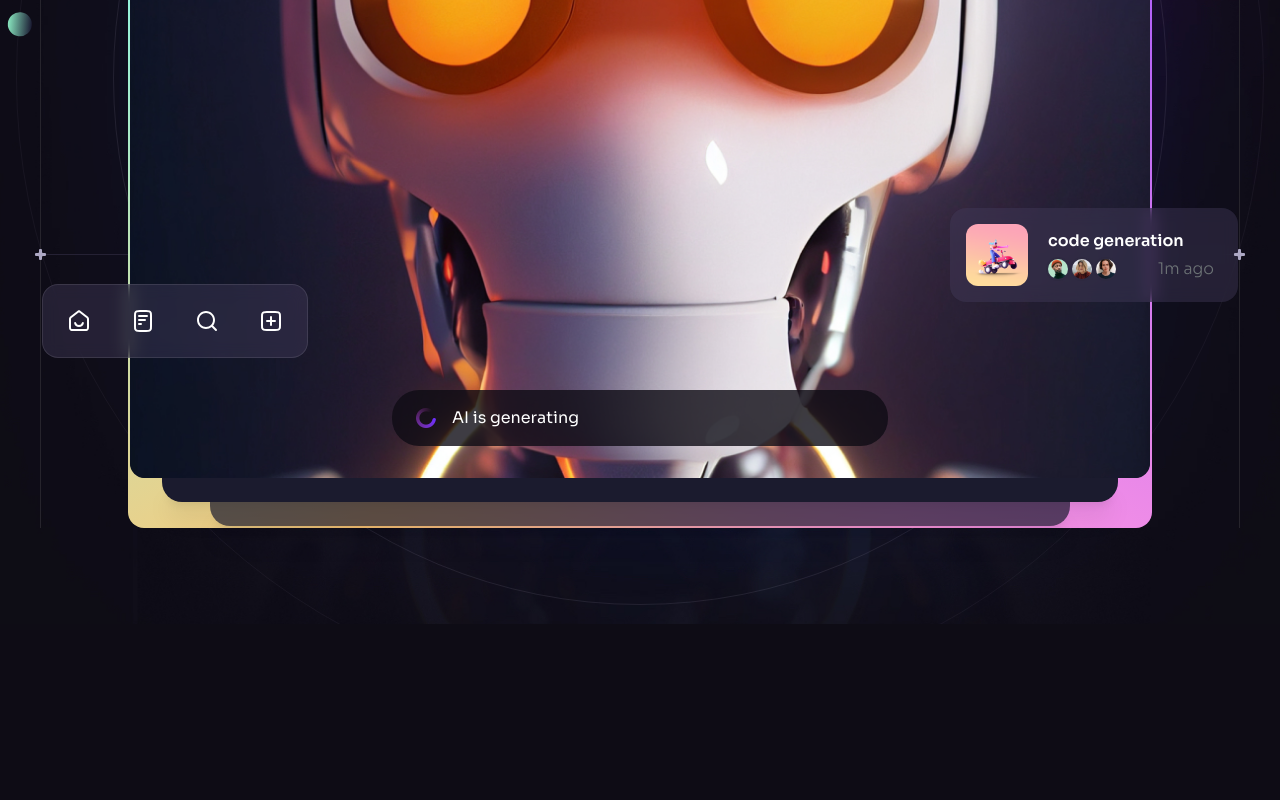
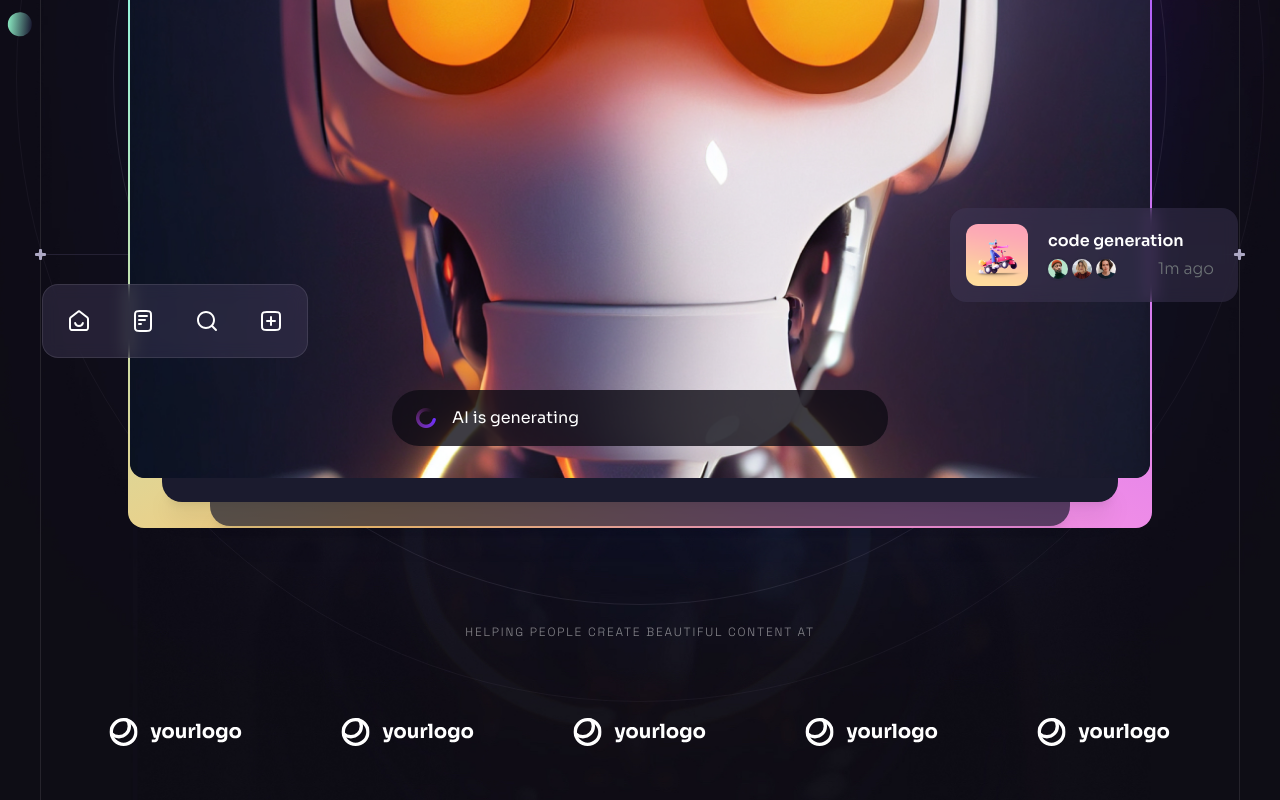
Before and after one commit to ERFAN-REVENANT/brainwave-react, a React (Vite) app: page / in a window 1280 px wide. Shown: the part 622-1422 px from the top of the page. Before the commit the page ends 1246 px from the top, so only its background shows below. Built offline with nearby package versions, Linux system fonts and the light colour scheme.

Commit message:
logos insterted and done

```diff
--- a/src/components/CompanyLogos.jsx
+++ b/src/components/CompanyLogos.jsx
@@ -0,0 +1,24 @@
+import React from "react";
+import { companyLogos } from "../constants";
+
+const CompanyLogos = ({ className }) => {
+  return (
+    <div className={className}>
+      <h5 className="tagline mb-6 text-center text-n-1/50">
+        Helping people create beautiful content at
+      </h5>
+      <ul className="flex">
+        {companyLogos.map((logo, i) => (
+          <li
+            className="flex items-center justify-center flex-1 h-[8.5rem]"
+            key={i}
+          >
+            <img src={logo} width={134} height={28} alt={logo} />
+          </li>
+        ))}
+      </ul>
+    </div>
+  );
+};
+
+export default CompanyLogos;
--- a/src/components/Hero.jsx
+++ b/src/components/Hero.jsx
@@ -11,6 +11,7 @@
 import { ScrollParallax } from "react-just-parallax";
 import Generating from "./Generating";
 import Notification from "./Notification";
+import CompanyLogos from "./CompanyLogos";
 
 const Hero = () => {
   const parallaxRef = useRef(null);
@@ -88,6 +89,7 @@
           </div>
           <BackgroundCircles></BackgroundCircles>
         </div>
+        <CompanyLogos className="hidden relative z-10 mt-20 lg:block"></CompanyLogos>
       </div>
       <BottomLine></BottomLine>
     </Section>
```
Also changed, not shown: src/components/Benefits.jsx (added, +7 -0 lines), public/tailwind.css.
